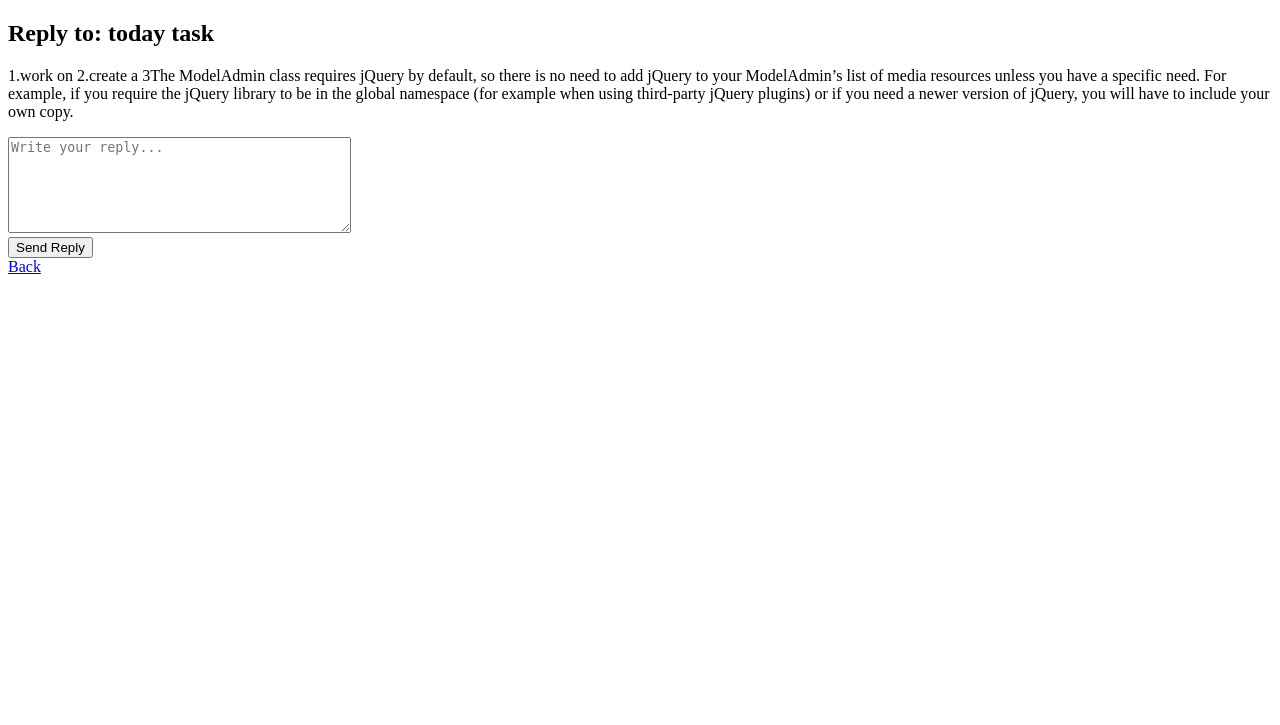
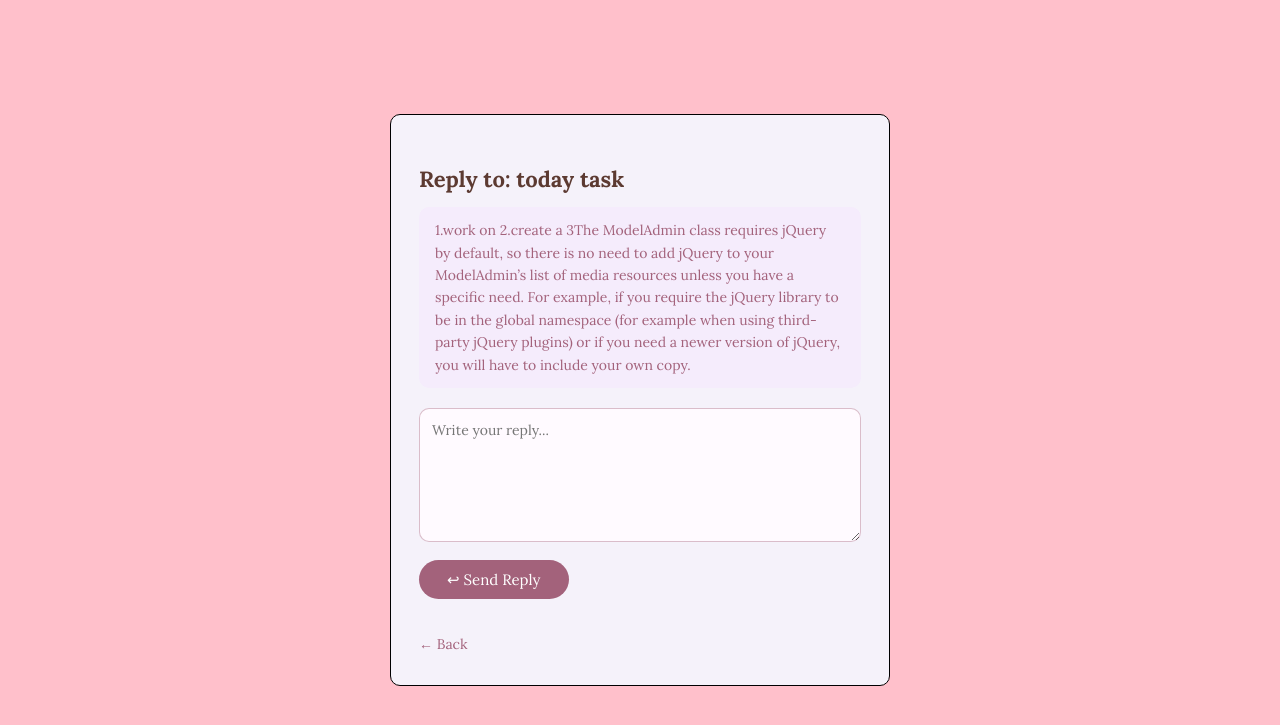
Before and after one commit to senseihx4/fairy-club, a Django app: page /reply_mail/1/ in a window 1280 px wide. Shown: the top 725 px of the page. Run offline with Django 5.2, Linux system fonts and the light colour scheme; data comes from the database, SQL or seed files in the repository; both versions use the stored data as it was after the commit.

Commit message:
testpush

```diff
--- a/fairy_club/login/models.py
+++ b/fairy_club/login/models.py
@@ -74,7 +74,18 @@ class globalmail(models.Model):
     mailtitel = models.CharField(max_length=100)
     mailbody = models.TextField()
     created_at = models.DateTimeField(auto_now_add=True)
+    reply_mail= models.EmailField(null=True, blank=True)
 
 
     def __str__(self):
         return self.mailtitel
+
+
+class MailReply(models.Model):
+    mail = models.ForeignKey(globalmail, on_delete=models.CASCADE, related_name='replies')
+    user = models.ForeignKey(settings.AUTH_USER_MODEL, on_delete=models.CASCADE)
+    reply_content = models.TextField()
+    created_at = models.DateTimeField(auto_now_add=True)
+
+    def __str__(self):
+        return f"Reply by {self.user.email} to {self.mail.mailtitel}"
--- /dev/null
+++ b/fairy_club/login/static/members/reply_mail.css
@@ -0,0 +1,82 @@
+body {
+    background-color: pink;
+    font-family: "Lora", serif;
+}
+
+.container {
+    position: absolute;
+    top: 50%;
+    left: 50%;
+    transform: translate(-50%, -50%);
+    background-color: rgb(245, 242, 250);
+    border: 1px solid black;
+    border-radius: 10px;
+    width: 500px;
+    padding: 32px 28px;
+    box-sizing: border-box;
+}
+
+.reply-title {
+    color: rgb(92, 58, 49);
+    font-size: 22px;
+    margin-bottom: 8px;
+}
+
+.mail-body-preview {
+    color: rgb(163, 98, 123);
+    font-size: 14px;
+    background: rgb(245, 236, 252);
+    border-radius: 10px;
+    padding: 12px 16px;
+    margin-bottom: 20px;
+    line-height: 1.6;
+}
+
+textarea {
+    width: 100%;
+    border: 1px solid rgba(163, 98, 123, 0.4);
+    border-radius: 10px;
+    padding: 12px;
+    font-family: "Lora", serif;
+    font-size: 14px;
+    color: rgb(92, 58, 49);
+    background: rgb(255, 250, 255);
+    resize: vertical;
+    box-sizing: border-box;
+    outline: none;
+    transition: border 0.2s;
+}
+
+textarea:focus {
+    border-color: rgb(163, 98, 123);
+}
+
+.send-btn {
+    display: inline-block;
+    margin-top: 14px;
+    background: rgb(163, 98, 123);
+    color: white;
+    border: none;
+    border-radius: 20px;
+    padding: 10px 28px;
+    font-family: "Lora", serif;
+    font-size: 15px;
+    cursor: pointer;
+    transition: background 0.2s;
+}
+
+.send-btn:hover {
+    background: rgb(130, 72, 95);
+}
+
+.back-link {
+    display: inline-block;
+    margin-top: 16px;
+    color: rgb(163, 98, 123);
+    text-decoration: none;
+    font-size: 14px;
+}
+
+.back-link:hover {
+    text-decoration: underline;
+}
--- a/fairy_club/login/templates/main_page.html
+++ b/fairy_club/login/templates/main_page.html
@@ -68,7 +68,7 @@
                         <span class="mail-time">This Week</span>
                     </div>
                     <p class="mail-preview">{{ mail.mailbody }}</p>
-                    <a href="#" class="reply-btn">&#8617; Reply</a>
+                    <a href="{% url 'reply_mail' mail.id %}" class="reply-btn">&#8617; Reply</a>
                 </div>
             </div>
             {% empty %}
--- a/fairy_club/login/templates/reply_mail.html
+++ b/fairy_club/login/templates/reply_mail.html
@@ -2,19 +2,26 @@
 <html>
 <head>
     {% load static %}
+    <link rel="preconnect" href="https://fonts.googleapis.com">
+    <link rel="preconnect" href="https://fonts.gstatic.com" crossorigin>
+    <link href="https://fonts.googleapis.com/css2?family=Lora:ital,wght@0,400..700;1,400..700&display=swap" rel="stylesheet">
+    <link rel="stylesheet" href="{% static 'members/reply_mail.css' %}">
     <title>Reply to Mail</title>
 </head>
 <body>
-    <h2>Reply to: {{ mail.mailtitel }}</h2>
-    <p>{{ mail.mailbody }}</p>
+    <div class="container">
+        <h2 class="reply-title">Reply to: {{ mail.mailtitel }}</h2>
+        <p class="mail-body-preview">{{ mail.mailbody }}</p>
 
-    <form method="POST">
-        {% csrf_token %}
-        <textarea name="reply_content" rows="6" cols="40" placeholder="Write your reply..."></textarea>
+        <form method="POST">
+            {% csrf_token %}
+            <textarea name="reply_content" rows="6" placeholder="Write your reply..."></textarea>
+            <br>
+            <button type="submit" class="send-btn">&#8617; Send Reply</button>
+        </form>
+
         <br>
-        <button type="submit">Send Reply</button>
-    </form>
-
-    <a href="{% url 'main_page' %}">Back</a>
+        <a href="{% url 'main_page' %}" class="back-link">&#8592; Back</a>
+    </div>
 </body>
 </html>
--- a/fairy_club/login/views.py
+++ b/fairy_club/login/views.py
@@ -3,7 +3,7 @@ from django.shortcuts import render
 from .forms import MembershipTypeForm
 from django.contrib.auth import login
 from .forms import Fairytype, UserForm, ProfileForm
-from .models import User, globalmail
+from .models import User, globalmail, MailReply
 from django.contrib import messages
 from django.shortcuts import redirect
 from django.core.mail import send_mail
@@ -144,6 +144,7 @@ def reply_mail(request, mail_id):
     mail = get_object_or_404(globalmail, id=mail_id)
     if request.method == 'POST':
         reply_content = request.POST.get('reply_content')
+        MailReply.objects.create(mail=mail, user=request.user, reply_content=reply_content)
         send_mail(
             subject=f"Reply to: {mail.mailtitel}",
             message=reply_content,
```
Also changed, not shown: fairy_club/login/admin.py (+8 -1 lines), fairy_club/db.sqlite3, fairy_club/login/migrations/0003_globalmail_reply_mail_mailreply.py (added).
